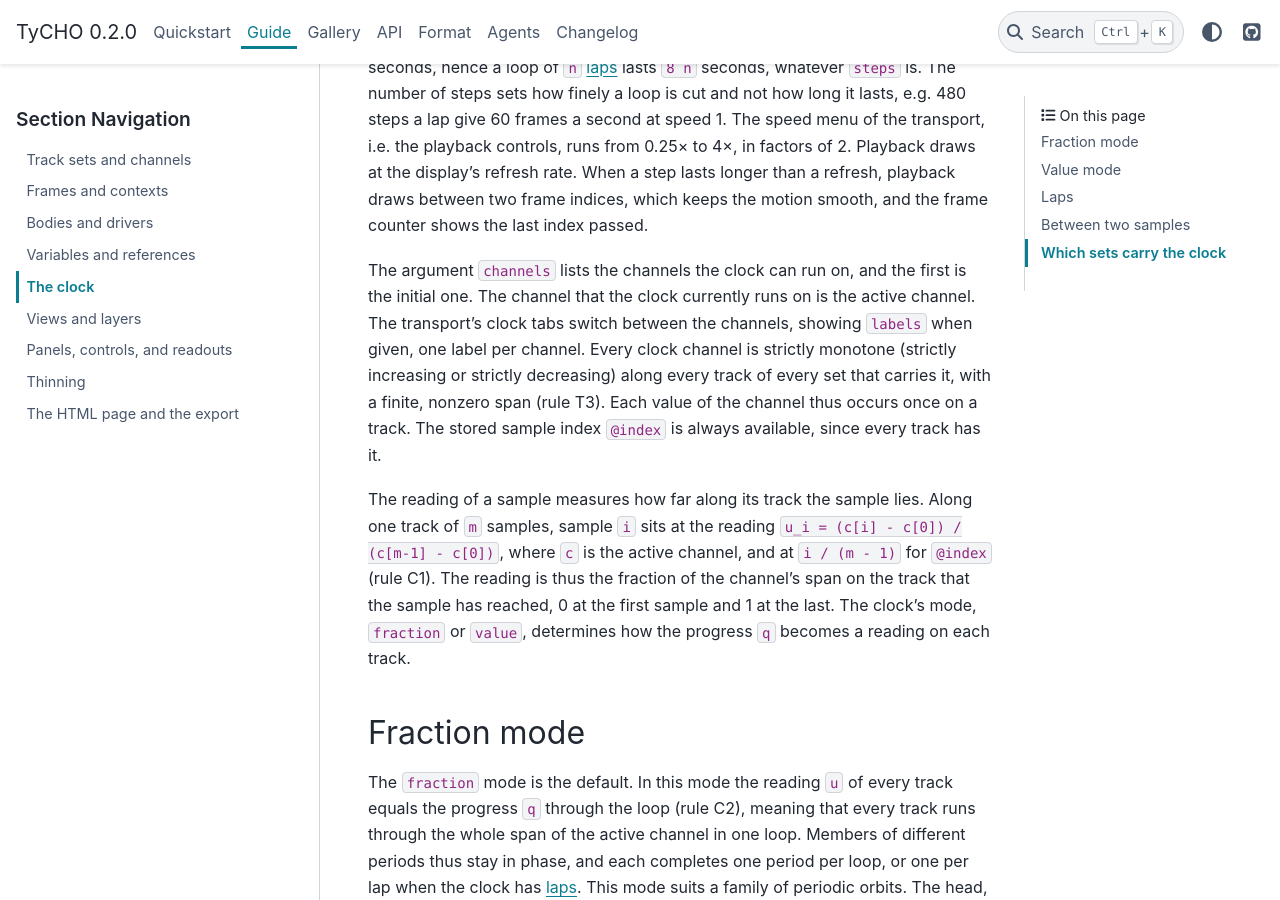
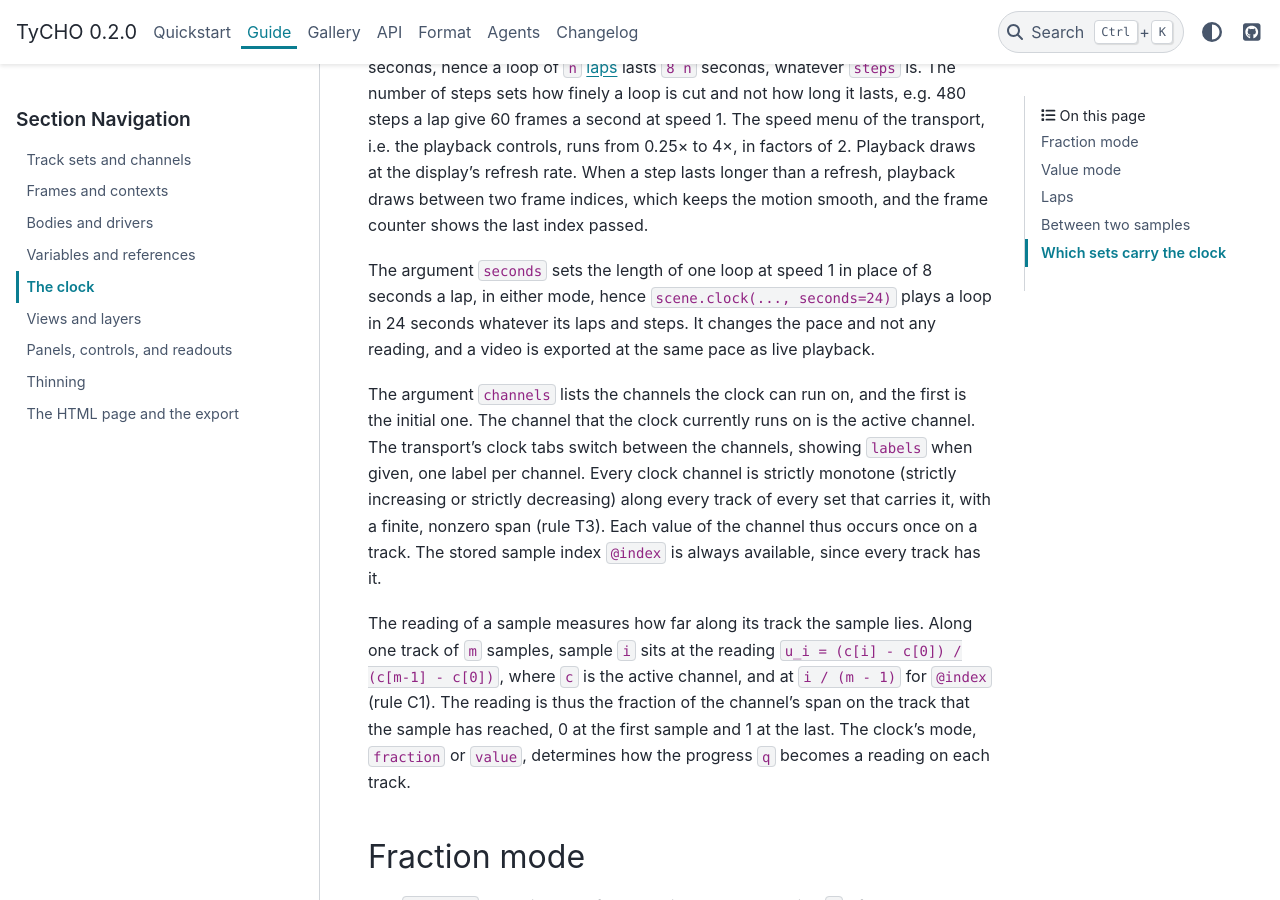
Before and after one commit to beeson-group/tycho, a Sphinx documentation site: the page built from docs/guide/clock.md, in a window 1280 px wide and 900 px high, scrolled down 524 px. Built offline with Sphinx 7.4.7 and the PyData theme 0.15.4, drawn with Linux system fonts in a browser that asks for light colours.

Commit message:
document the clock's seconds in the clock guide, the tycho skill, and the changelog

```diff
--- a/docs/guide/clock.md
+++ b/docs/guide/clock.md
@@ -9,6 +9,8 @@ scene.clock("fraction", channels=["true_anomaly", "time", "@index"], labels=["tr
 The animation plays in loops. The argument `steps` is the number of frames in one loop, where a frame is one drawn picture of the animation, not a coordinate frame. The frame index wraps modulo `steps` to a remainder `i` in `[0, steps)`, hence counting past the end of the loop starts the loop again. The progress through the loop is `q = i / steps`, in `[0, 1)`, i.e. the fraction of the loop that has elapsed.
 
 A loop holds one lap unless the clock sets more, and in fraction mode a lap is one traversal of each track from its first sample to its last. At speed 1 a lap lasts 8 seconds, hence a loop of `n` [laps](#laps) lasts `8 n` seconds, whatever `steps` is. The number of steps sets how finely a loop is cut and not how long it lasts, e.g. 480 steps a lap give 60 frames a second at speed 1. The speed menu of the transport, i.e. the playback controls, runs from 0.25× to 4×, in factors of 2. Playback draws at the display's refresh rate. When a step lasts longer than a refresh, playback draws between two frame indices, which keeps the motion smooth, and the frame counter shows the last index passed.
+
+The argument `seconds` sets the length of one loop at speed 1 in place of 8 seconds a lap, in either mode, hence `scene.clock(..., seconds=24)` plays a loop in 24 seconds whatever its laps and steps. It changes the pace and not any reading, and a video is exported at the same pace as live playback.
 
 The argument `channels` lists the channels the clock can run on, and the first is the initial one. The channel that the clock currently runs on is the active channel. The transport's clock tabs switch between the channels, showing `labels` when given, one label per channel. Every clock channel is strictly monotone (strictly increasing or strictly decreasing) along every track of every set that carries it, with a finite, nonzero span (rule T3). Each value of the channel thus occurs once on a track. The stored sample index `@index` is always available, since every track has it.
 
```
Also changed, not shown: CHANGELOG.md (+1 -0 lines), skills/tycho/SKILL.md (+1 -1 lines).
